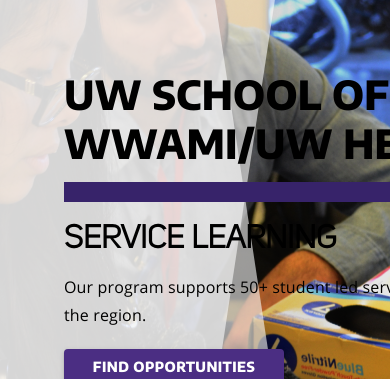
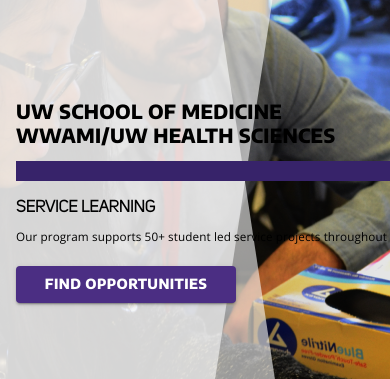
Before and after one commit to slweb-uw/volunteer-site, a Next.js app: page / in a window 390 px wide. Shown: the part 232-611 px from the top of the page. Built offline with nearby package versions, Linux system fonts and the light colour scheme; no server answers.

Commit message:
fixed homepage, footer and header on mobile

```diff
--- a/components/footer.tsx
+++ b/components/footer.tsx
@@ -1,5 +1,26 @@
 import React from "react";
 import Typography from "@material-ui/core/Typography";
+import { makeStyles } from "@material-ui/core/styles";
+
+const useStyles = makeStyles((theme) => ({
+  logo:{
+    width: "500px",
+    height: "auto",
+    marginBottom: "12px",
+    "@media only screen and (max-width: 960px)":{
+      width: "90%",
+      marginBottom: "1%"
+    }
+  },
+  text: {
+    color: "white",
+    marginTop: "0.5em",
+    fontFamily: "Open Sans",
+    "@media only screen and (max-width: 600px)":{
+      fontSize: "12px"
+    }
+  }
+}));
 
 const Footer: React.FC<{}> = () => {
   return (
@@ -13,12 +34,12 @@ const Footer: React.FC<{}> = () => {
         marginBottom: "0"
       }}
     >
-      <img src="/uw-text-logo.png" alt="University of Washington logo" style={{ width: "500px", height: "auto", marginBottom: "12px" }} />
-      <Typography style={{ color: "white", marginTop: "0.5em", fontFamily: "Open Sans" }} gutterBottom>
+      <img src="/uw-text-logo.png" alt="University of Washington logo" className={useStyles().logo} />
+      <Typography className={useStyles().text} gutterBottom>
         Contact us: (206) 685-2009 or{" "}
-        <a href="mailto://clarkel@uw.edu" style={{color: "white", marginTop: "0.5em", fontFamily: "Open Sans"}}>clarkel@uw.edu</a>
+        <a href="mailto://clarkel@uw.edu" className={useStyles().text}>clarkel@uw.edu</a>
       </Typography>
-      <Typography style={{ color: "white", fontFamily: "Open Sans" }} gutterBottom>
+      <Typography className={useStyles().text} gutterBottom>
         <i>
           Please use browsers other than internet explorer for the best
           experience on this website.
--- a/components/header.tsx
+++ b/components/header.tsx
@@ -23,7 +23,7 @@ const useStyles = makeStyles((theme) => ({
     fontFamily: "initial",
     fontWeight: "initial",
     lineHeight: "initial",
-    letterSpacing: "initial"
+    letterSpacing: "initial",
   },
   navtitle: {
     fontFamily: "Encode Sans",
@@ -42,17 +42,40 @@ const useStyles = makeStyles((theme) => ({
       boxShadow: "0 0 0 0.2rem #80bdff",
       borderColor: "#80bdff",
       borderRadius: "4px",
+    },
+    "@media only screen and (max-width: 960px)":{
+      color: "black",
+      margin: "0",
+      padding: "0",
+    }
+
+  },
+  logo: {
+    position: "relative",
+    cursor: "pointer",
+    width: "25em",
+    minWidth: 5,
+    paddingBottom: "10px",
+    paddingLeft: "10px",
+    paddingTop: "5px",
+    marginBottom: "10px",
+    "@media only screen and (max-width: 960px)":{
+      width: "90%",
     }
   },
-}));
-
-const Divider = () => <span style={
-  {
+  divider:{
     fontSize: "35px",
     color: "grey",
     marginTop: "8px",
+    "@media only screen and (max-width: 960px)":{
+      padding: "0px",
+      fontSize: "0px",
+      margin: "0px",
+    }
   }
-}>/</span>;
+}));
+
+const Divider = () => <span className={useStyles().divider}>/</span>;
 
 const Header: React.FC<{}> = (props) => {
   const { user } = useAuth();
@@ -124,15 +147,9 @@ const Header: React.FC<{}> = (props) => {
           <img
             src="/header-logo.png"
             alt="University of Washington School of Medicine logo"
+            className={useStyles().logo}
             style={{
-              position: "relative",
-              cursor: "pointer",
-              width: "25em",
-              minWidth: 5,
-              paddingBottom: "10px",
-              paddingLeft: "10px",
-              paddingTop: "5px",
-              marginBottom: "10px"
+
             }}
           />
         </a>
--- a/pages/index.tsx
+++ b/pages/index.tsx
@@ -43,37 +43,26 @@ const App: React.FC<{}> = () => {
           <div className={classes.trianglebottom}></div>
           <div
             className={classes.text}
-            style={{ margin: "10px", marginLeft: "4rem" }}
           >
             <Typography
               variant="h4"
               gutterBottom
             >
-              <pre style={{
-                fontSize: "2.5rem",
-                color: "black",
-                fontFamily: "Encode Sans",
-                fontWeight: 800,
-                textTransform: "uppercase",
-                marginBottom: "2px"
-              }}>
+              <pre className={classes.medTitle}>
               {
                 "UW School of Medicine\nWWAMI/UW Health Sciences"
               }
               </pre>
             </Typography>
 
-            <HeadlineBar color="purple" width={600} height={20}></HeadlineBar>
+            <HeadlineBar color="purple" width={680} height={20} ></HeadlineBar>
 
             <Typography
               variant="h5"
               gutterBottom
+              className={classes.sevTitle}
               style={{
-                fontSize: "2rem",
-                color: "black",
-                fontWeight: 700,
-                fontFamily: "Uni Sans Book",
-                paddingTop: "12px"
+
               }}
             >
               {
@@ -84,7 +73,7 @@ const App: React.FC<{}> = () => {
             <Typography
               variant="subtitle1"
               gutterBottom
-              style={{ fontSize: "1rem", width: "80%", fontFamily: "Open Sans", marginBottom: "20px"}}
+              style={{ display: "flex", fontSize: "3vw", width: "70%", fontFamily: "Open Sans", marginBottom: "20px"}}
             >
               Our program supports 50+ student led service projects throughout the region.
             </Typography>
@@ -101,10 +90,10 @@ const App: React.FC<{}> = () => {
         </div>
       </div>
 
+      {/** Cards */}
       <div style={{ textAlign: "center", marginTop: "2em"}}>
         <div
           style={{
-            margin: "2em",
             width: "100%",
             display: "flex",
             flexWrap: "wrap",
@@ -266,10 +255,8 @@ const App: React.FC<{}> = () => {
               }}
             >
               <img
-                style={{
-                  width: "20rem",
-                }}
-                src="/serve.png"
+                className={useStyles().img}
+                src="/serve.jpg"
                 alt="doctor caring for mom with child"
               />
             </div>
@@ -357,10 +344,7 @@ const App: React.FC<{}> = () => {
               }}
             >
               <img
-                style={{
-                  width: "25rem",
-                  borderRadius: "10px"
-                }}
+                className={useStyles().img}
                 src="/communityPartners.jpg"
                 alt="Two students smiling"
               />
@@ -505,6 +489,11 @@ const useStyles = makeStyles((theme) => ({
     justifyContent: "center",
     flexDirection: "column",
     height: "100%",
+    margin: "10px",
+    marginLeft: "4rem",
+    "@media only screen and (max-width: 780px)":{
+      marginLeft: "1rem"
+    }
   },
   cardlinks: {
     display: "flex",
@@ -532,6 +521,35 @@ const useStyles = makeStyles((theme) => ({
       color: "#B7A57A",
       transition: ".25s",
     }
+  },
+  img: {
+    width: "25em",
+    borderRadius: "10px",
+    "@media only screen and (max-width: 600px)":{
+      display: "block",
+      width: "100%",
+    }
+  },
+  medTitle: {
+    fontSize: "2.5rem",
+    color: "black",
+    fontFamily: "Encode Sans",
+    fontWeight: 800,
+    textTransform: "uppercase",
+    marginBottom: "2px",
+    "@media only screen and (max-width: 780px)":{
+      fontSize: "5vw",
+    }
+  },
+  sevTitle: {
+    fontSize: "2rem",
+    color: "black",
+    fontWeight: 700,
+    fontFamily: "Uni Sans Book",
+    paddingTop: "12px",
+    "@media only screen and (max-width: 780px)":{
+      fontSize: "4.2vw",
+    }
   }
 }));
 
```
Also changed, not shown: public/serve.png (deleted), 1 other file (tests, documents, lock files or other folders).
